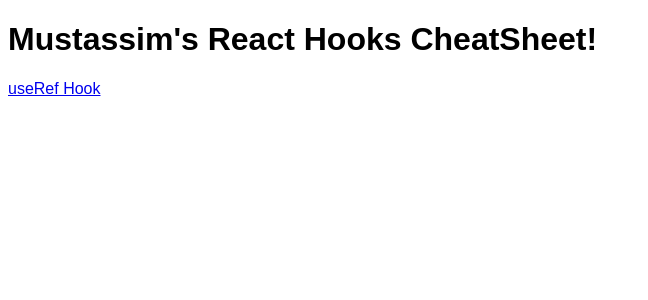
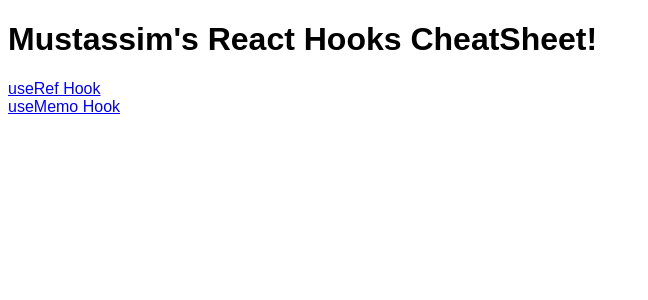
Before and after one commit to syedmustassim/React-Hooks-CheatSheet, a React (Create React App) app: page / in a window 1280 px wide. Shown: the top 300 px of the page, without its empty margins (0-648 px from the left). Built offline with nearby package versions, Linux system fonts and the light colour scheme.

Commit message:
feat: useMemo route

```diff
--- a/src/Home.js
+++ b/src/Home.js
@@ -4,7 +4,12 @@ const Home = () => {
     return(
         <div>
             <h1> Mustassim's React Hooks CheatSheet! </h1>
-            <Link to="/useref"> useRef Hook </Link>
+            <div>
+                <Link to="/useref"> useRef Hook </Link>
+            </div>
+            <div>
+                <Link to="/usememo"> useMemo Hook </Link>
+            </div>
         </div>
     )
 }
```
